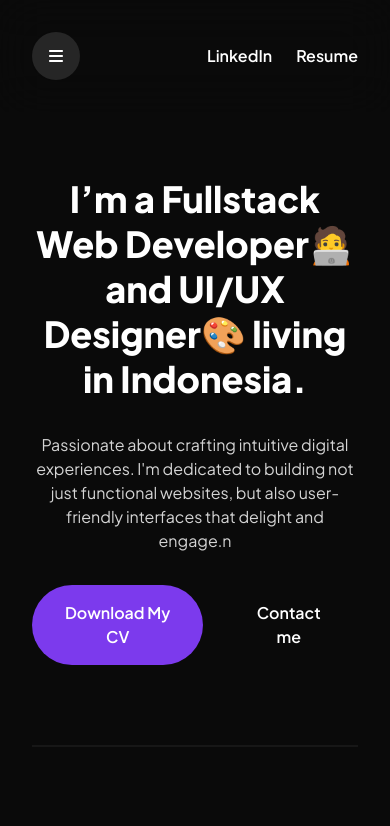
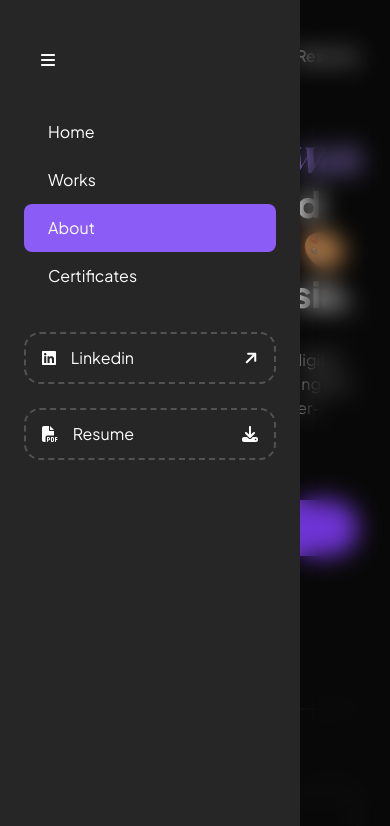
Before and after one commit to reyhannaufalh/v1-reyhannaufalh-portfolio, a React (Vite) app: page /about in a window 390 px wide. Shown: the top 826 px of the page. Built offline with nearby package versions, Linux system fonts and the light colour scheme; a web font is replaced by a local one.

Commit message:
refactor

```diff
--- a/src/components/organisms/Sidebar.jsx
+++ b/src/components/organisms/Sidebar.jsx
@@ -5,16 +5,26 @@ import {
   faDownload,
   faFilePdf,
 } from "@fortawesome/free-solid-svg-icons";
-import { Link } from "react-router-dom";
+import { Link, useLocation } from "react-router-dom";
 import { faLinkedin } from "@fortawesome/free-brands-svg-icons";
 
 export default function Sidebar({ toggleSidebar, setToggleSidebar }) {
+  const location = useLocation();
+
+  const getLinkClass = (path) => {
+    return location.pathname === path
+      ? "inline-block w-full px-6 py-3 text-white rounded-lg bg-violet-500 hover:bg-violet-600"
+      : "inline-block w-full px-6 py-3 rounded-lg hover:bg-[rgba(0,0,0,0.1)]";
+  };
+
   return (
-    <aside
-      className={`bg-neutral-800 fixed top-0 left-0 h-full z-30 px-6 py-10 transform lg:-translate-x-full ${
+    <>
+      <div
+        className={`bg-neutral-800 fixed top-0 left-0 h-full z-[1000] px-6 py-9 transform lg:-translate-x-full ${
           toggleSidebar ? "translate-x-0" : "-translate-x-full"
         } transition-transform duration-300 ease-in-out w-[300px]`}
       >
+        <aside>
           <button
             className="w-12 h-12 hover:bg-[rgba(0,0,0,0.1)] rounded-full hover:bg-neutral-700 duration-500"
             onClick={() => setToggleSidebar(!toggleSidebar)}
@@ -26,26 +36,30 @@ export default function Sidebar({ toggleSidebar, setToggleSidebar }) {
             <div className="flex flex-col">
               <Link
                 to={"/"}
-            className="inline-block w-full px-6 py-3 text-white rounded-lg bg-violet-500 hover:bg-violet-600"
+                className={getLinkClass("/")}
+                onClick={() => setToggleSidebar(!toggleSidebar)}
               >
                 Home
               </Link>
 
               <Link
                 to={"/portfolio"}
-            className="py-3 px-6 rounded-lg hover:bg-[rgba(0,0,0,0.1)] inline-block w-full"
+                className={getLinkClass("/portfolio")}
+                onClick={() => setToggleSidebar(!toggleSidebar)}
               >
                 Works
               </Link>
               <Link
                 to={"/about"}
-            className="py-3 px-6 rounded-lg hover:bg-[rgba(0,0,0,0.1)] inline-block w-full"
+                className={getLinkClass("/about")}
+                onClick={() => setToggleSidebar(!toggleSidebar)}
               >
                 About
               </Link>
               <Link
                 to={"/certificates"}
-            className="py-3 px-6 rounded-lg hover:bg-[rgba(0,0,0,0.1)] inline-block w-full"
+                className={getLinkClass("/certificates")}
+                onClick={() => setToggleSidebar(!toggleSidebar)}
               >
                 Certificates
               </Link>
@@ -57,7 +71,10 @@ export default function Sidebar({ toggleSidebar, setToggleSidebar }) {
                 className="flex items-center justify-between w-full py-3 pl-4 pr-4 mb-6 border-2 border-dashed border-neutral-600 rounded-2xl"
               >
                 <div>
-              <FontAwesomeIcon icon={faLinkedin} className="mr-3 text-white" />{" "}
+                  <FontAwesomeIcon
+                    icon={faLinkedin}
+                    className="mr-3 text-white"
+                  />{" "}
                   Linkedin
                 </div>
 
@@ -69,7 +86,10 @@ export default function Sidebar({ toggleSidebar, setToggleSidebar }) {
                 className="flex items-center justify-between w-full py-3 pl-4 pr-4 mb-6 border-2 border-dashed border-neutral-600 rounded-2xl"
               >
                 <div>
-              <FontAwesomeIcon icon={faFilePdf} className="mr-3 text-white" />{" "}
+                  <FontAwesomeIcon
+                    icon={faFilePdf}
+                    className="mr-3 text-white"
+                  />{" "}
                   Resume
                 </div>
 
@@ -78,5 +98,14 @@ export default function Sidebar({ toggleSidebar, setToggleSidebar }) {
             </div>
           </div>
         </aside>
+      </div>
+
+      <div
+        className={`fixed top-0 left-0 right-0 w-full h-full bg-[rgba(0,0,0,0.1)] backdrop-blur-md ${
+          toggleSidebar ? "block" : "hidden"
+        }`}
+        onClick={() => setToggleSidebar(!toggleSidebar)}
+      ></div>
+    </>
   );
 }
--- a/src/components/templates/About.jsx
+++ b/src/components/templates/About.jsx
@@ -8,11 +8,18 @@ import { Tooltip as ReactTooltip } from "react-tooltip";
 export default function About() {
   return (
     <>
-      <div className="container flex flex-col items-center justify-center gap-16 mt-16 scroll-smooth xl:mt-20 xl:flex-row xl:px-44">
-        <div className="flex flex-col items-center justify-center w-full gap-8 text-center xl:max-w-4xl">
-          <p className="text-4xl font-extrabold leading-tight lg:text-7xl">
-            I’m a Fullstack Web Developer🧑‍💻 and UI/UX Designer🎨 living in
-            Indonesia.
+      <div className="container flex flex-col items-center justify-center gap-16 mt-6 sm:mt-16 scroll-smooth xl:mt-20 xl:flex-row xl:px-44">
+        <div className="flex flex-col items-center justify-center w-full gap-8 text-left sm:text-center xl:max-w-4xl">
+          <p className="text-4xl font-extrabold leading-tight sm:text-6xl lg:text-7xl">
+            I’m a{" "}
+            <span className="italic text-violet-400 text-playfair">
+              Fullstack Web Developer
+            </span>
+            🧑‍💻 and{" "}
+            <span className="italic text-pink-500 text-playfair">
+              UI/UX Designer{" "}
+            </span>
+            🎨 living in Indonesia.
           </p>
 
           <p className="max-w-2xl text-neutral-300">
@@ -21,16 +28,13 @@ export default function About() {
             user-friendly interfaces that delight and engage.n
           </p>
 
-          <div className="flex items-center justify-center gap-4">
-            <Link
-              to="/portofolio"
-              className="px-8 py-4 font-semibold rounded-full sm:text-lg bg-violet-600"
-            >
+          <div className="flex flex-col justify-center w-full gap-4 sm:flex-row">
+            <button className="flex items-center justify-center w-full px-8 py-4 font-semibold rounded-full sm:w-fit sm:text-lg bg-violet-600">
               Download My CV
-            </Link>
+            </button>
             <a
               href="#contactForm"
-              className="px-8 py-4 font-semibold rounded-full sm:text-lg"
+              className="flex items-center justify-center w-full px-8 py-4 font-semibold rounded-full sm:w-fit sm:text-lg"
             >
               Contact me
             </a>
--- a/src/components/templates/HomePage.jsx
+++ b/src/components/templates/HomePage.jsx
@@ -16,11 +16,11 @@ export default function HomePage() {
   const dataProjects = projects.slice(0, 2);
   return (
     <>
-      <div className="container flex items-center justify-center gap-16 mt-8 sm:mt-16 xl:mt-20 xl:flex-row xl:px-44">
+      <div className="container flex items-center justify-center gap-16 mt-6 sm:mt-16 xl:mt-20 xl:flex-row xl:px-44">
         <div className="flex flex-col items-center justify-center w-full gap-8 py-6 text-left sm:text-center xl:max-w-3xl">
           <p className="text-5xl font-extrabold leading-tight sm:text-6xl lg:text-7xl">
             A{" "}
-            <span className="italic text-violet-500 text-playfair">
+            <span className="italic text-violet-400 text-playfair">
               web developer
             </span>{" "}
             with a{" "}
--- a/src/layouts/Layout.jsx
+++ b/src/layouts/Layout.jsx
@@ -5,7 +5,7 @@ import { useState } from "react";
 import Sidebar from "../components/organisms/Sidebar";
 
 const Layout = ({ children }) => {
-  const [toggleSidebar, setToggleSidebar] = useState(false);
+  const [toggleSidebar, setToggleSidebar] = useState(true);
 
   return (
     <div>
```
Lines whose indentation alone changed are shown as unchanged.
